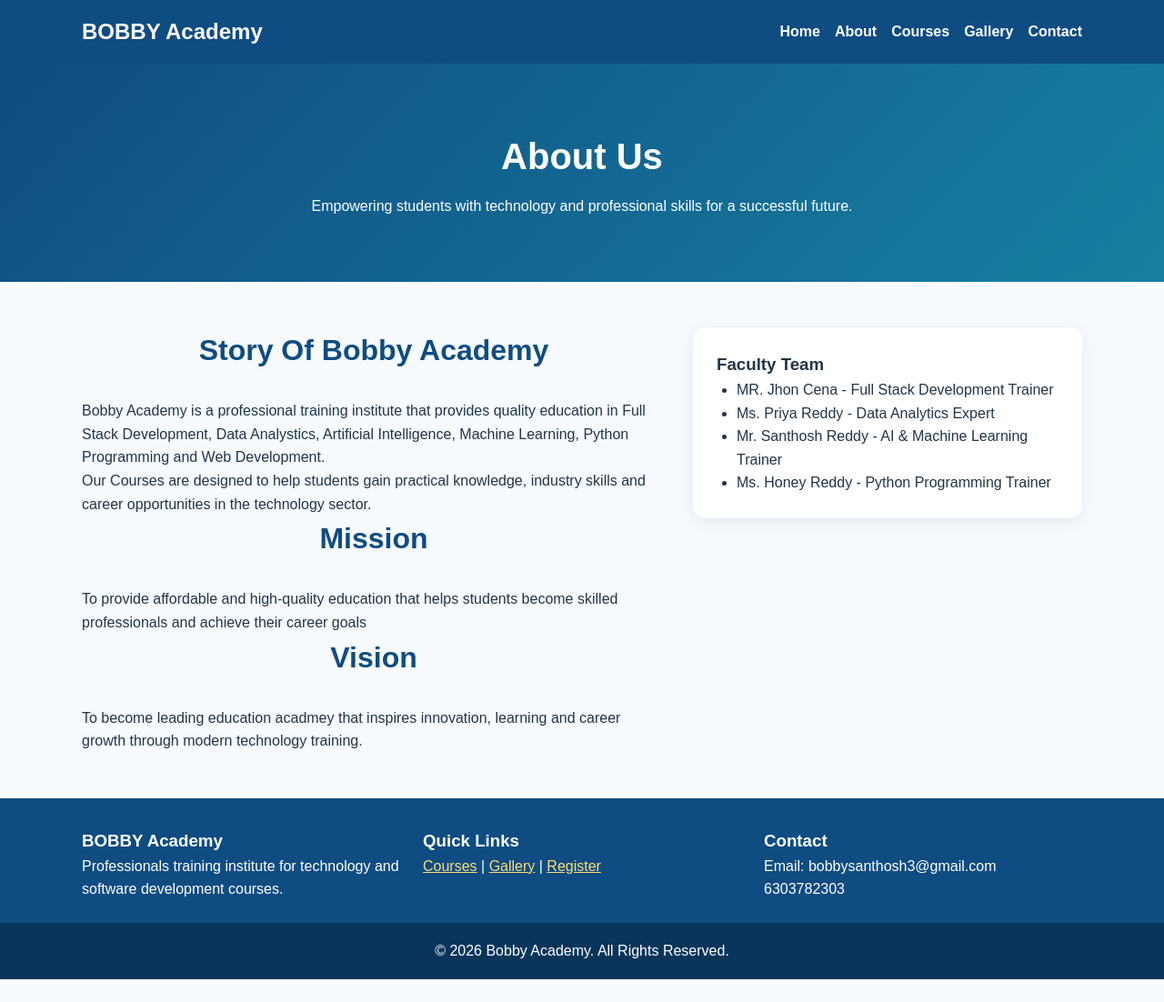
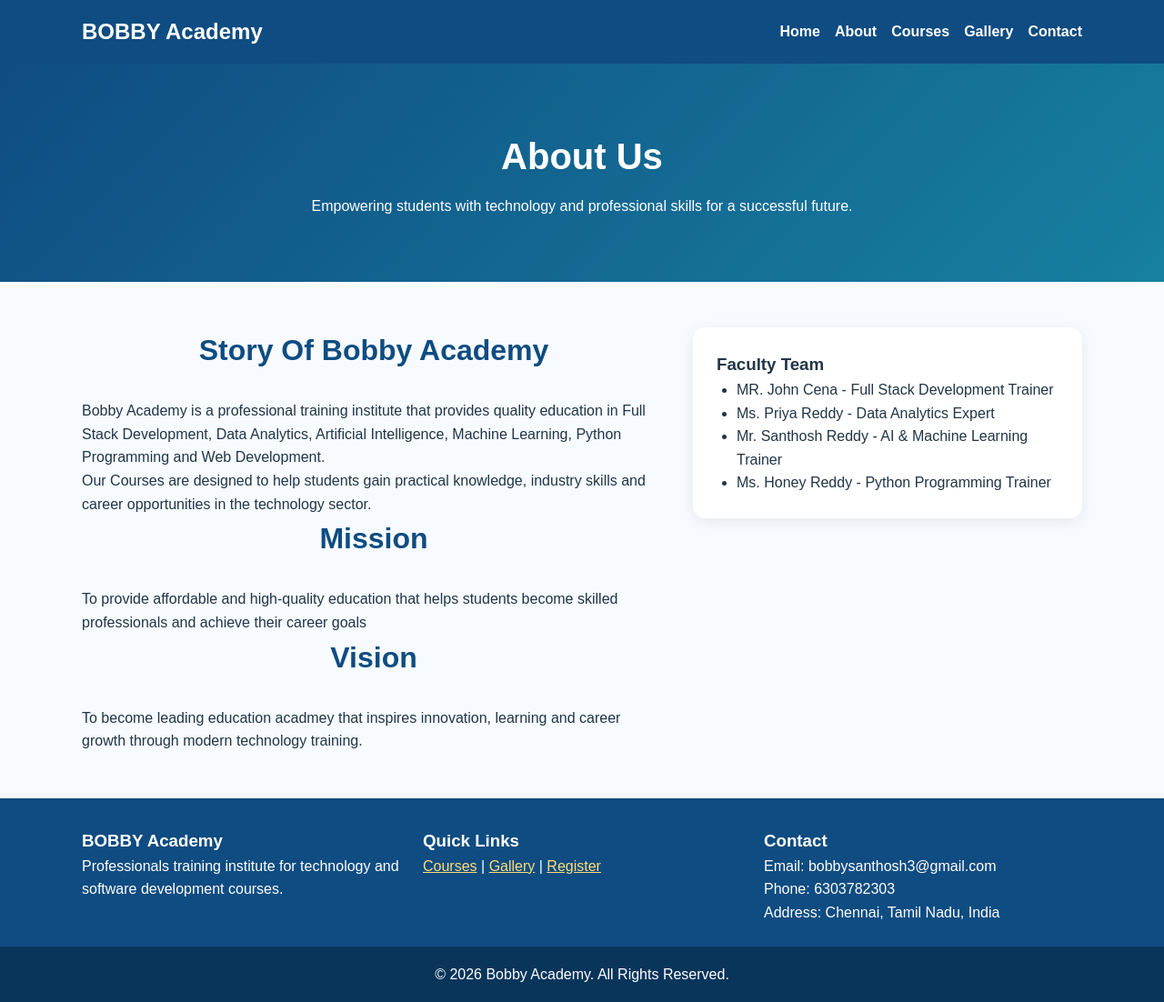
Before and after one commit to santhosh3-star/Bobby_Academy, a plain HTML site: page about.html in a window 1280 px wide. Shown: the whole page at 91% size. Before the commit the page ends 1077 px from the top, so only its background shows below. Drawn offline with Linux system fonts and the light colour scheme.

Commit message:
Update about.html

```diff
--- a/about.html
+++ b/about.html
@@ -3,9 +3,17 @@
 <head>
   <meta charset="UTF-8">
   <meta name="viewport" content="width=device-width, initial-scale=1.0">
-  <title>About | Bobby Academy</title>
-  <meta name="description" content="Learn about BOBBy Academy, our mission, vision and faculty team.">
-  <meta name="keywords" content="acadmey, education, faculty, mission, vision">
+
+  <title>About | BOBBY Academy - Full Stack, Data Analytics & AI Training</title>
+
+  <meta name="description" content="Learn about BOBBY Academy, our mission, vision, expert faculty, and professional training programs in Full Stack Development, Data Analytics, Artificial Intelligence, Machine Learning, Python, and Web Development.">
+
+  <meta name="keywords" content="BOBBY Academy, About, Full Stack Development, Data Analytics, Artificial Intelligence, Machine Learning, Python, Education">
+
+  <meta name="author" content="Bobby Santhosh">
+
+  <link rel="canonical" href="https://bobby-academy.netlify.app/about.html">
+
   <link rel="stylesheet" href="style.css">
 </head>
 <body>
@@ -28,9 +36,9 @@
 
 <section class="page-banner"><div class="container"><h1>About Us</h1><p>Empowering students with technology and professional skills for a successful future.</p></div></section>
 <section class="container section two-column">
-  <div><h2>Story Of Bobby Academy</h2><p>Bobby Academy is a professional training institute that provides quality education in Full Stack Development, Data Analystics, Artificial Intelligence, Machine Learning, Python Programming and Web Development.</p><p>Our Courses are designed to help students gain practical knowledge, industry skills and career opportunities in the technology sector.</p>
+  <div><h2>Story Of Bobby Academy</h2><p>Bobby Academy is a professional training institute that provides quality education in Full Stack Development, Data Analytics, Artificial Intelligence, Machine Learning, Python Programming and Web Development.</p><p>Our Courses are designed to help students gain practical knowledge, industry skills and career opportunities in the technology sector.</p>
   <h2>Mission</h2><p>To provide affordable and high-quality education that helps students become skilled professionals and achieve their career goals</p><h2>Vision</h2><p>To become leading education acadmey that inspires innovation, learning and career growth through modern technology training.</p></div>
-  <div class="info-box"><h3>Faculty Team</h3><ul><li>MR. Jhon Cena - Full Stack Development Trainer</li><li>Ms. Priya Reddy - Data Analytics Expert</li><li>Mr. Santhosh Reddy - AI & Machine Learning Trainer</li><li>Ms. Honey Reddy - Python Programming Trainer</li></ul></div>
+  <div class="info-box"><h3>Faculty Team</h3><ul><li>MR. John Cena - Full Stack Development Trainer</li><li>Ms. Priya Reddy - Data Analytics Expert</li><li>Mr. Santhosh Reddy - AI & Machine Learning Trainer</li><li>Ms. Honey Reddy - Python Programming Trainer</li></ul></div>
 </section>
 
 </main>
@@ -47,7 +55,9 @@
     </div>
     <div>
       <h3>Contact</h3>
-      <p>Email: bobbysanthosh3@gmail.com <br> 6303782303</p>
+      <p>Email: bobbysanthosh3@gmail.com <br>
+         Phone: 6303782303<br>
+        Address: Chennai, Tamil Nadu, India</p>
     </div>
   </div>
   <p class="copyright">© 2026 Bobby Academy. All Rights Reserved.</p>
```
